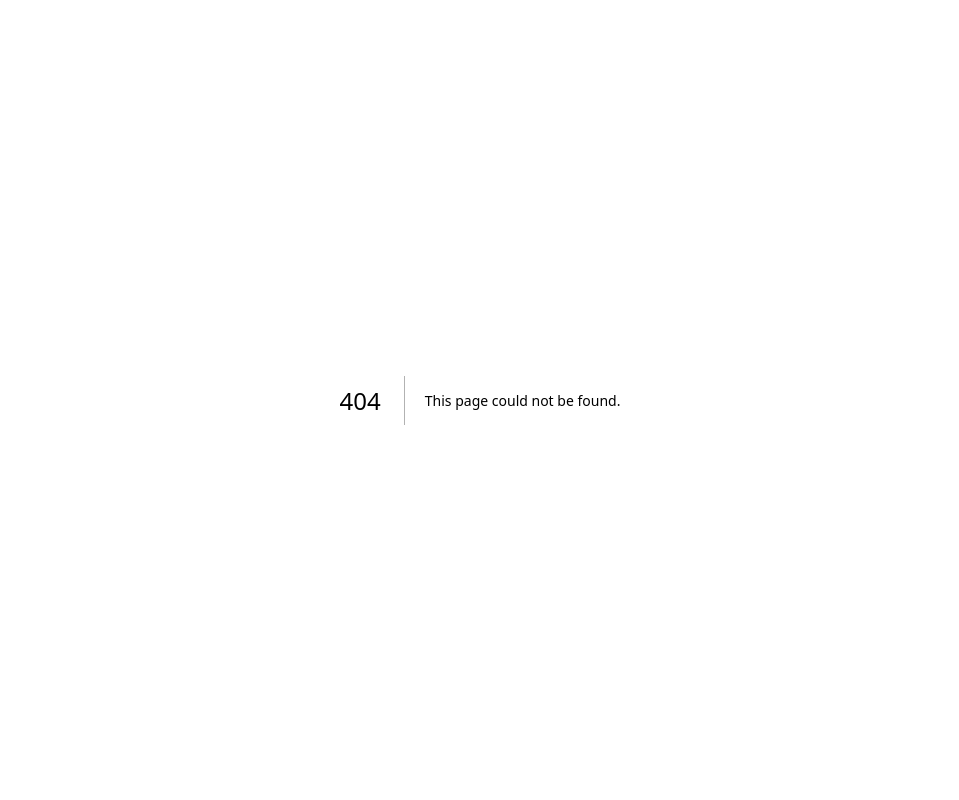
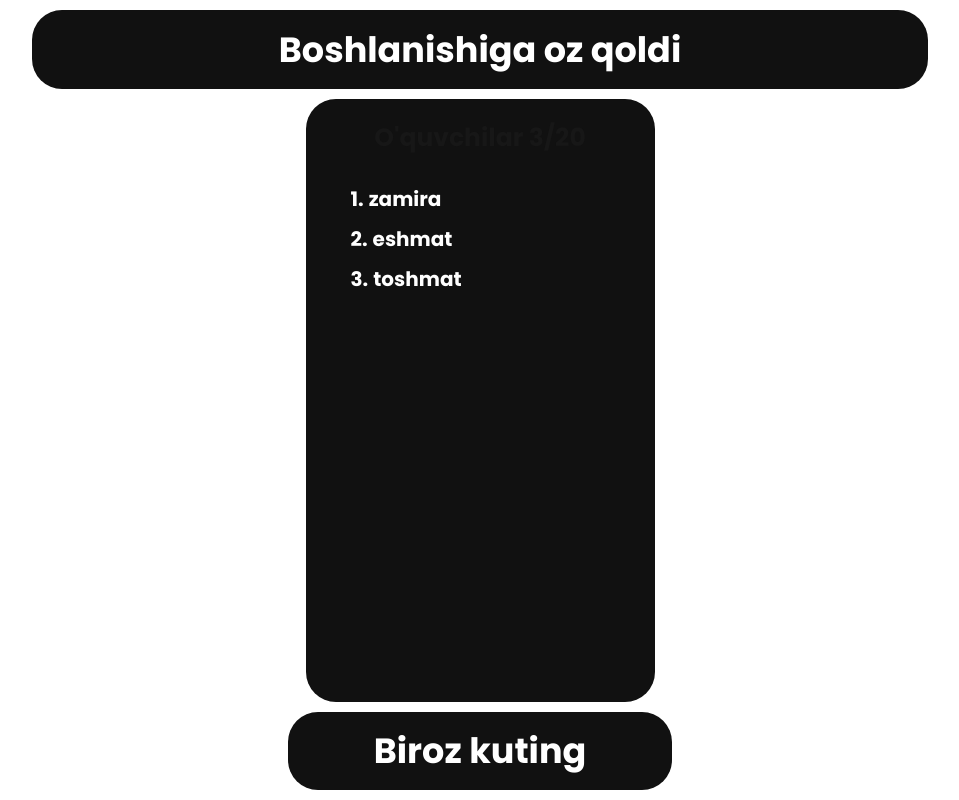
Before and after one commit to fazliddinofficial/quizapp-ui, a Next.js app: page /student/students in a window 1280 px wide. Before the commit this address had no page. Shown: the whole page, without its empty margins (160-1119 px from the left). Built offline with nearby package versions, Linux system fonts and the light colour scheme.

Commit message:
fix: issues

```diff
--- a/app/student/code/codePage.css
+++ b/app/student/code/codePage.css
@@ -24,6 +24,7 @@
   text-align: center;
   vertical-align: middle;
   color: #ffffff;
+  margin: 10px auto;
 }
 
 .code_page_wrapper-form {
--- a/app/student/code/page.tsx
+++ b/app/student/code/page.tsx
@@ -4,8 +4,15 @@ import React, { FormEvent, useState } from "react";
 import "./codePage.css";
 import { useRouter } from "next/navigation";
 
-export function TitleComponent(props: { text: string }) {
-  return <h1 className="code_page_wrapper-h1">{props.text}</h1>;
+export function TitleComponent(props: {
+  text: string;
+  style?: React.CSSProperties;
+}) {
+  return (
+    <h1 className="code_page_wrapper-h1" style={props.style}>
+      {props.text}
+    </h1>
+  );
 }
 
 export default function CodePage() {
--- a/app/student/name/page.tsx
+++ b/app/student/name/page.tsx
@@ -5,21 +5,34 @@ import { TitleComponent } from "../code/page";
 import { useSearchParams } from "next/navigation";
 import api from "@/app/api/signup/route";
 import { toaster } from "@/app/lib/toaster";
+import { useRouter } from "next/navigation";
 
 export default function NameComponent() {
+  const router = useRouter();
+
   const [name, setName] = useState("");
+
   const searchParam = useSearchParams();
+
   let sessionCode = searchParam.get("code");
+
   const handleSubmit = async (e: FormEvent) => {
     e.preventDefault();
+
     try {
       const request = await api.post("/session/join", {
         userName: name,
         code: sessionCode,
       });
+
+      localStorage.setItem("token", request.data.token);
+
+      router.push(`/student/students?sessionId=${request.data.sessionId}`);
+
       toaster.success("Siz quizga qo'shildingiz!");
     } catch (error: any) {
       toaster.error(error.response?.data?.message);
+      router.push(`/`);
     }
   };
   const handleChange = (e: React.ChangeEvent<HTMLInputElement>) => {
--- /dev/null
+++ b/app/student/students-card/students-card-component.tsx
@@ -0,0 +1,21 @@
+import "./style.css";
+
+type ListPropType = {
+  students: string[];
+};
+
+export default function StudentsListComponent({ students }: ListPropType) {
+  return (
+    <div className="wrapper_list">
+      <h1 className="wrapper_list-h1">O'quvchilar {students.length}/20</h1>
+      <ol type="1">
+        {students.map((name, i) => (
+          <li className="wrapper_list-li" key={i}>
+            <span className="wrapper_list-span">{i + 1}.</span>
+            {name}
+          </li>
+        ))}
+      </ol>
+    </div>
+  );
+}
--- /dev/null
+++ b/app/student/students-card/style.css
@@ -0,0 +1,34 @@
+@import url("https://fonts.googleapis.com/css2?family=Poppins:wght@400;500;600;700&display=swap");
+
+.wrapper_list {
+  width: 349px;
+  height: 603px;
+  border-radius: 30px;
+  background-color: #111111;
+  padding: 20px;
+}
+
+.wrapper_list-h1 {
+  font-family: Poppins;
+  font-weight: 700;
+  font-style: Bold;
+  font-size: 25px;
+  text-align: center;
+  margin-bottom: 33px;
+}
+
+.wrapper_list-li {
+  font-family: Poppins;
+  font-weight: 700;
+  font-style: Bold;
+  font-size: 20px;
+  line-height: 100%;
+  letter-spacing: 0%;
+  vertical-align: middle;
+  margin: 20px;
+  color: #ffffff;
+}
+
+.wrapper_list-span {
+  margin: 5px;
+}
--- /dev/null
+++ b/app/student/students/index.css
@@ -0,0 +1,8 @@
+.students_list_card {
+  width: 100%;
+  height: 100vh;
+  display: flex;
+  justify-content: space-evenly;
+  align-items: center;
+  flex-direction: column;
+}
--- /dev/null
+++ b/app/student/students/page.tsx
@@ -0,0 +1,19 @@
+import { TitleComponent } from "../code/page";
+import StudentsListComponent from "../students-card/students-card-component";
+import "./index.css";
+
+export default function StudentsComponent() {
+  return (
+    <main className="students_list_card">
+      <TitleComponent
+        style={{ width: "70%" }}
+        text="Boshlanishiga oz qoldi"
+        key={new Date().getTime()}
+      />
+      <div>
+        <StudentsListComponent students={["zamira", "eshmat", "toshmat"]} />
+      </div>
+      <TitleComponent style={{ width: "30%" }} text="Biroz kuting" />
+    </main>
+  );
+}
```
